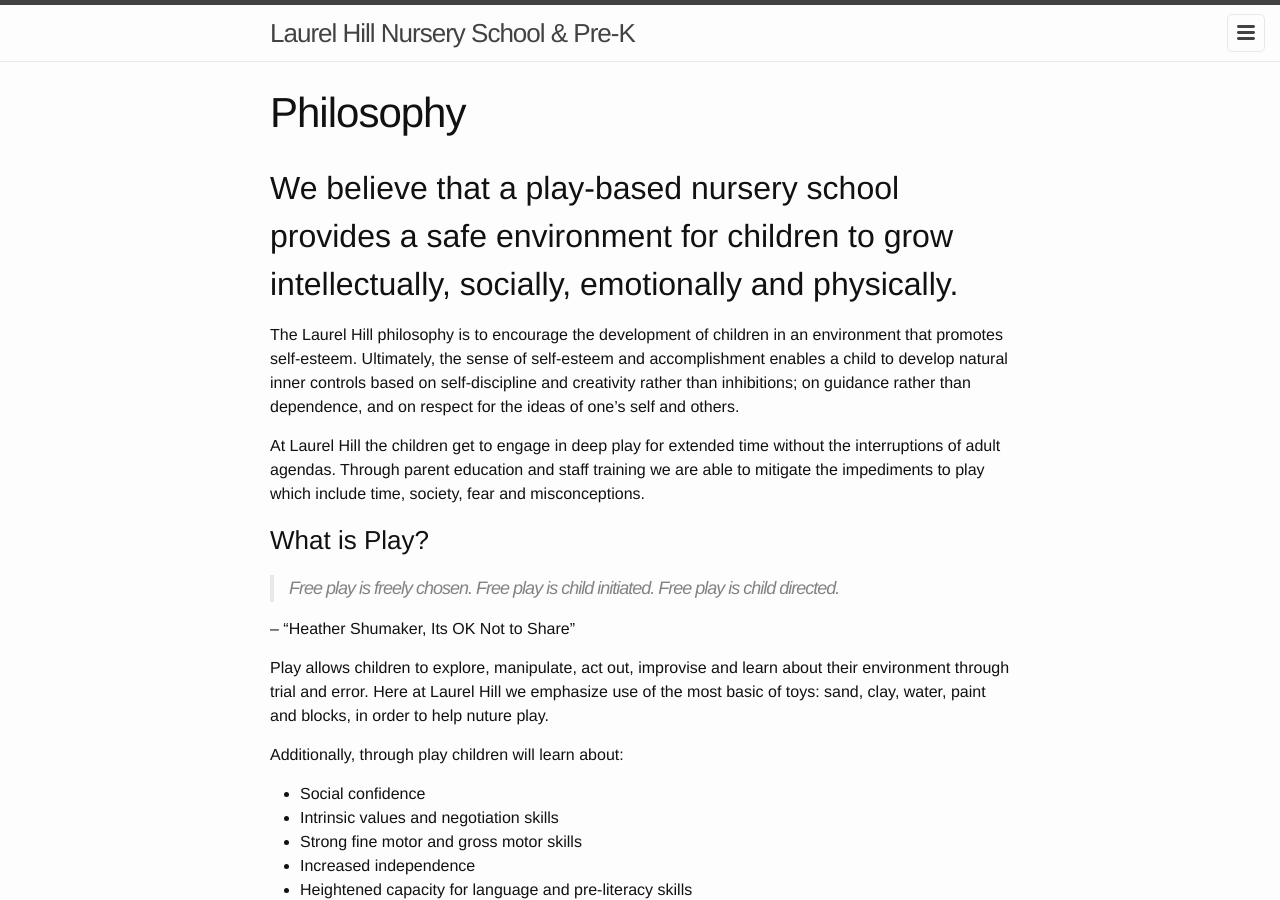
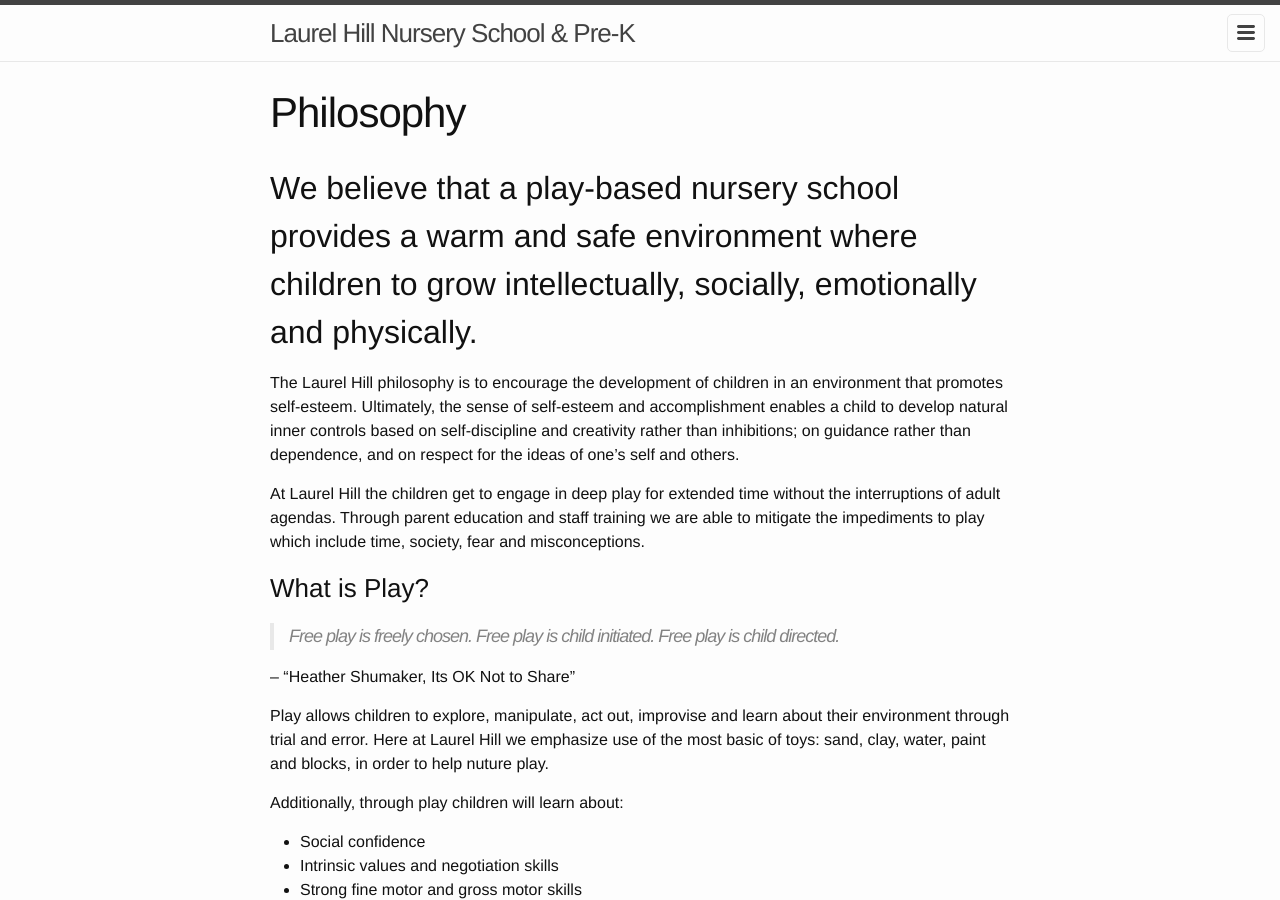
Before and after one commit to saliemchiu/lhns, a Jekyll site: the page built from _about_us/philosophy.md, in a window 1280 px wide and 900 px high. Built offline with Jekyll 4.4.1, drawn with Linux system fonts in a browser that asks for light colours.

Commit message:
added an edited version of the philosophy page

```diff
--- a/_about_us/philosophy.md
+++ b/_about_us/philosophy.md
@@ -4,7 +4,7 @@
 permalink: /about-us/philosophy/
 ---
 
-## We believe that a play-based nursery school provides a safe environment for children to grow intellectually, socially, emotionally and physically.
+## We believe that a play-based nursery school provides a warm and safe environment where children to grow intellectually, socially, emotionally and physically.
 
 
 The Laurel Hill philosophy is to encourage the development of children in an environment that promotes self-esteem. Ultimately, the sense of self-esteem and accomplishment enables a child to develop natural inner controls based on self-discipline and creativity rather than inhibitions; on guidance rather than dependence, and on respect for the ideas of one’s self and others.
```
